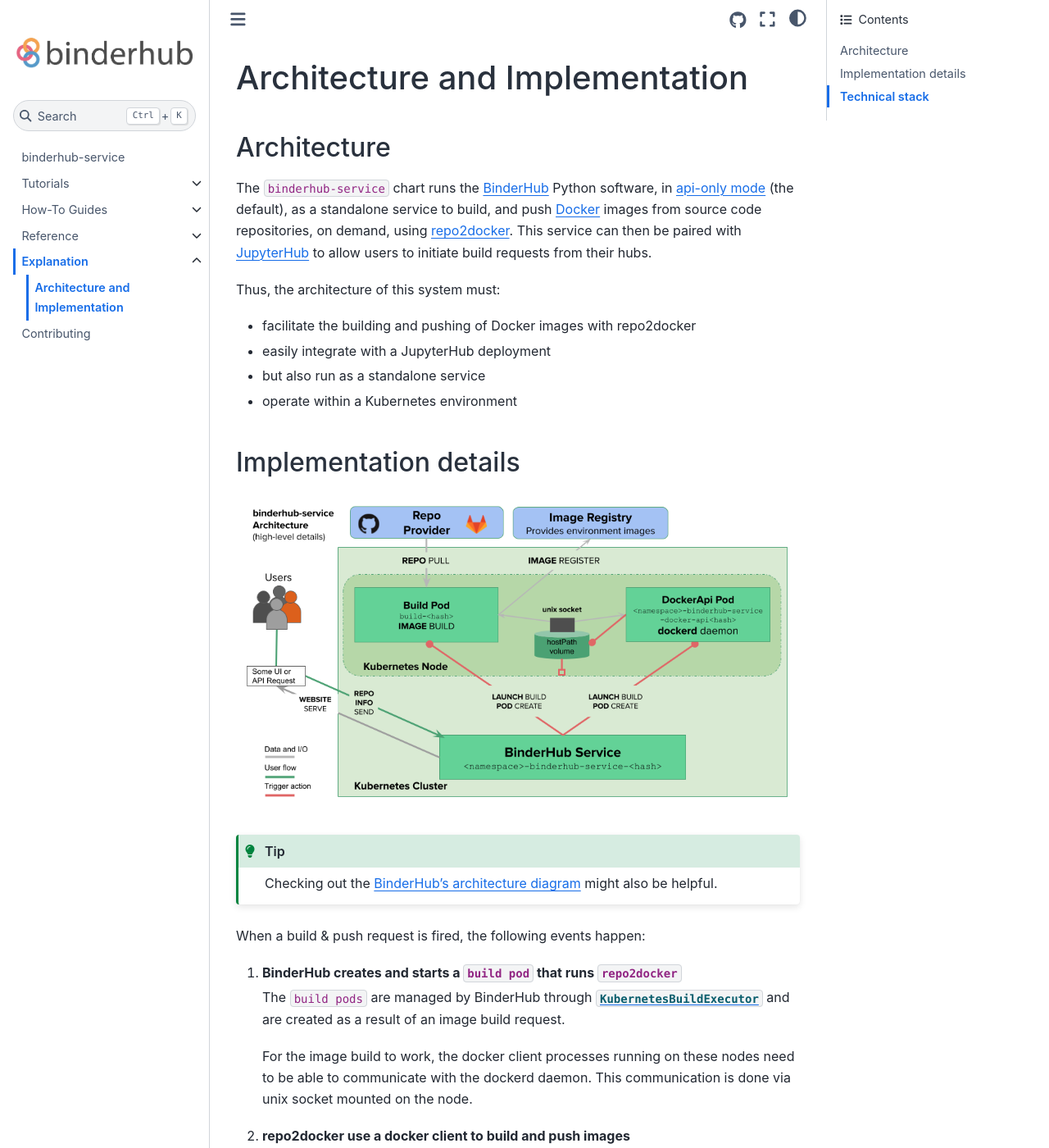
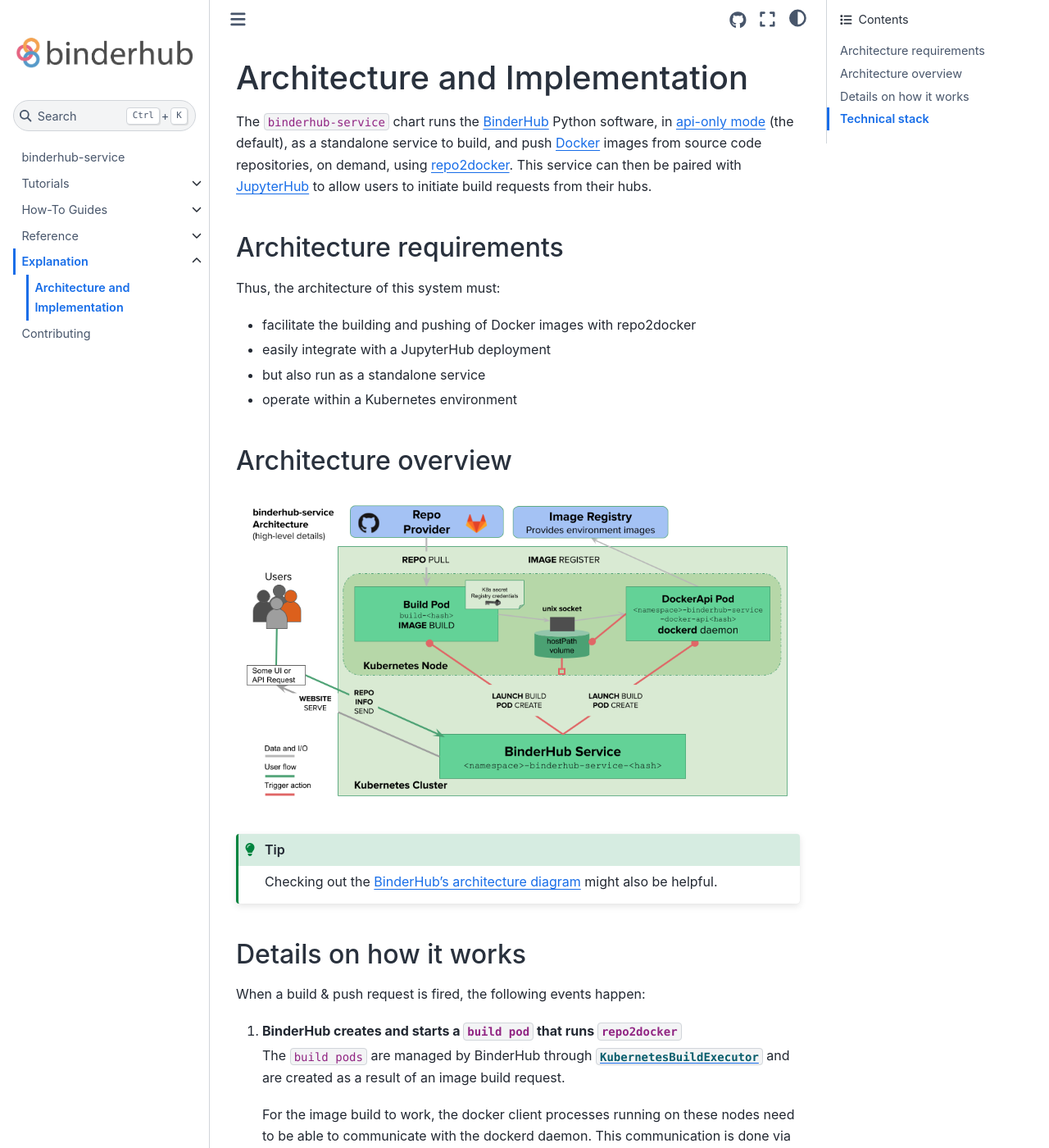
Before and after one commit to jupyterhub/binderhub, a Sphinx documentation site: the page built from docs/source/explanation/architecture-and-implementation.md, in a window 1280 px wide and 1400 px high. Shown: the whole window at 82% size. Built offline with Sphinx 7.4.7 and the Sphinx Book theme 1.1.4, drawn with Linux system fonts in a browser that asks for light colours.

Commit message:
Redo the structure

````diff
--- a/docs/source/explanation/architecture-and-implementation.md
+++ b/docs/source/explanation/architecture-and-implementation.md
@@ -2,9 +2,9 @@
 
 # Architecture and Implementation
 
-## Architecture
+The `binderhub-service` chart runs the [BinderHub] Python software, in [api-only mode](https://binderhub.readthedocs.io/en/latest/reference/app.html#binderhub.app.BinderHub.enable_api_only_mode) (the default), as a standalone service to build, and push [Docker] images from source code repositories, on demand, using [repo2docker]. This service can then be paired with [JupyterHub] to allow users to initiate build requests from their hubs.
 
-The `binderhub-service` chart runs the [BinderHub] Python software, in [api-only mode](https://binderhub.readthedocs.io/en/latest/reference/app.html#binderhub.app.BinderHub.enable_api_only_mode) (the default), as a standalone service to build, and push [Docker] images from source code repositories, on demand, using [repo2docker]. This service can then be paired with [JupyterHub] to allow users to initiate build requests from their hubs.
+## Architecture requirements
 
 Thus, the architecture of this system must:
 
@@ -13,7 +13,7 @@
 - but also run as a standalone service
 - operate within a Kubernetes environment
 
-## Implementation details
+## Architecture overview
 
 % (This image was generated at the following URL: https://docs.google.com/presentation/d/1KC9cyXGPGBQoeZ0sLxHORyhjXDklIfn-rZ5SAdRB08Q/edit?usp=sharing) following the BinderHub architecture chart at https://docs.google.com/presentation/d/1t5W4Rnez6xBRz4YxCxWYAx8t4KRfUosbCjS4Z1or7rM/edit#slide=id.g25dbc82125_0_53
 
@@ -24,6 +24,8 @@
 ```{tip}
 Checking out the [BinderHub's architecture diagram](https://binderhub.readthedocs.io/en/latest/overview.html) might also be helpful.
 ```
+
+## Details on how it works
 
 When a build & push request is fired, the following events happen:
 
````
Also changed, not shown: docs/source/_static/images/binderhub-service-diagram.png.
